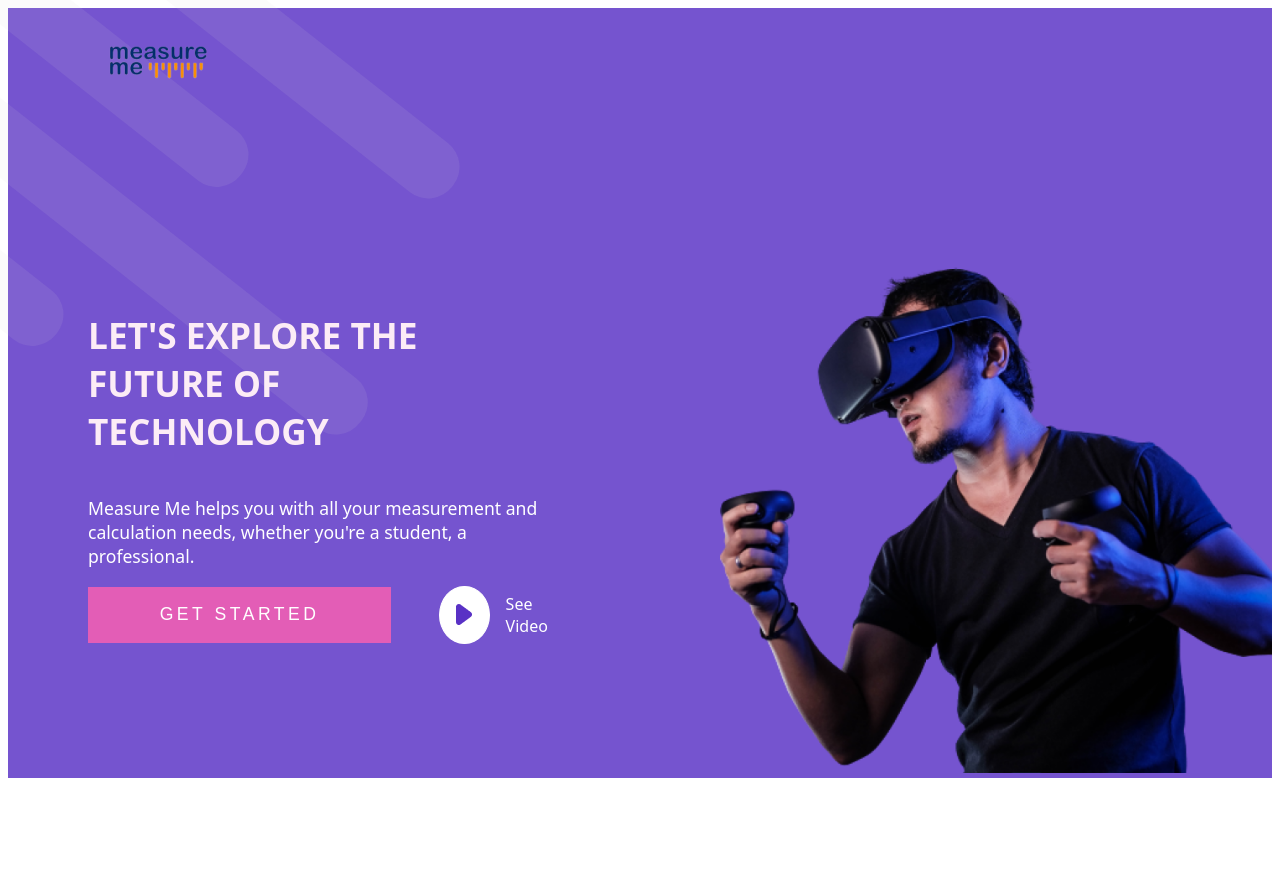
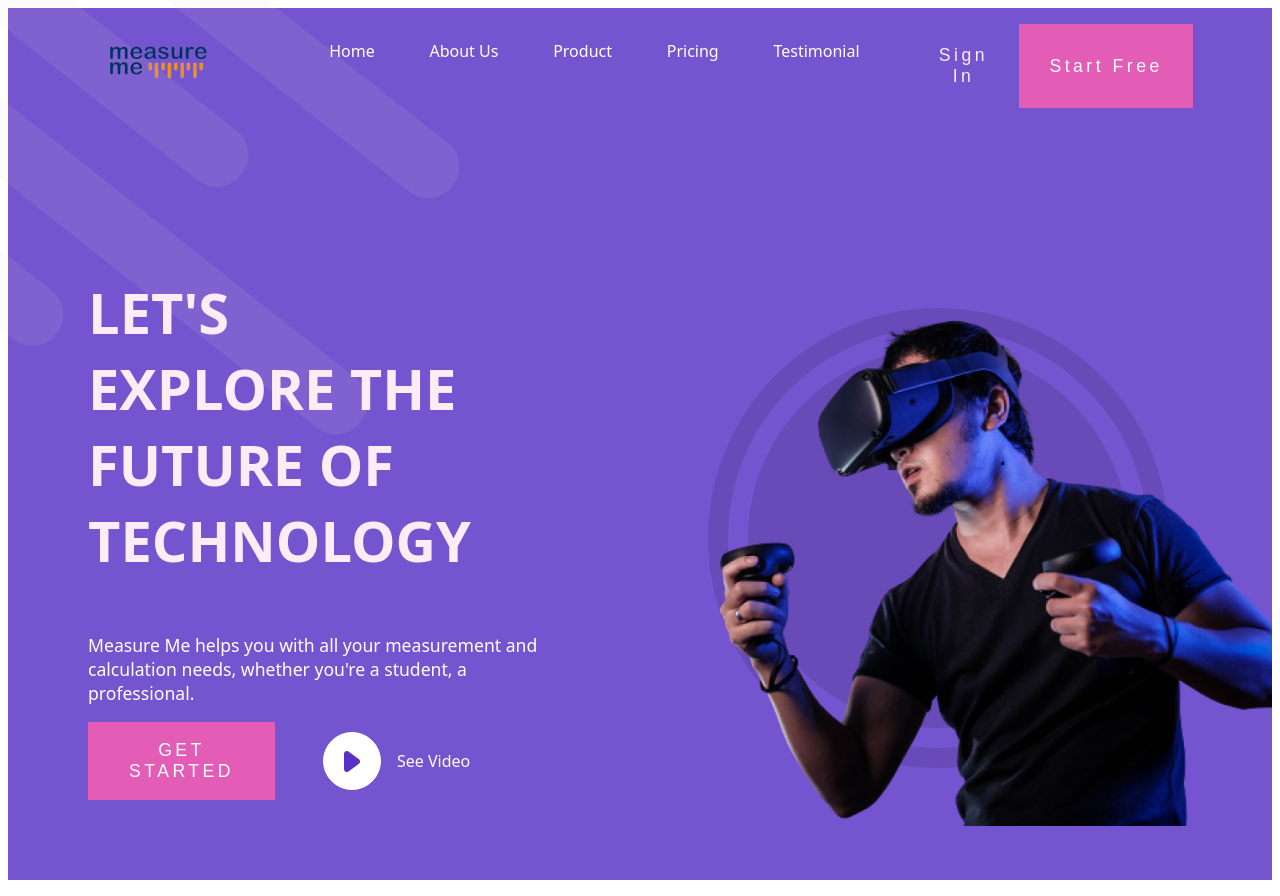
Before and after one commit to Din7598/work, a plain HTML site: page index.html in a window 1280 px wide. Shown: the top 896 px of the page. Drawn offline with Linux system fonts and the light colour scheme.

Commit message:
RESPONSIVE CHANGES

```diff
--- a/index.html
+++ b/index.html
@@ -24,6 +24,8 @@
             <div class="logo">
 
                 <img src="./img/Measure Me Logo.png" alt="measure-me-logo">
+
+
 
             </div>
 
@@ -86,7 +88,7 @@
                 <p class="specific">Measure Me helps you with all your measurement and calculation needs, whether you're a student, a professional.</p>
 
                 <div class="clique">
-                    <button type="submit" class="follow-up"><a href="#">GET STARTED</a></button>
+                    <button type="submit" class="follow-up starts"><a href="#">GET STARTED</a></button>
 
                     <div class="divide">
                         <a href="#" class="video-player"><img src="./img/Polygon 1.png" alt="video-player"></a>
@@ -101,17 +103,14 @@
 
             <div class="player2">
 
-                <svg class="circle">
-                    <circle r="220" cx="300" cy="300" fill="black"  class="round-1"></circle>
-                    <circle r="250" cx="300" cy="300" fill="transparent" stroke="black" stroke-width="20px" class="round-2"></circle>
-                </svg>
+
 
 
                 <img src="./img/unsplash_HI6gy-p-WBI.png" alt="play-button" class="var">
 
                 <svg class="mobile-circle">
-                    <circle r="150" cx="270" cy="270" fill="black"  class="round-4"></circle>
-                    <circle r="190" cx="270" cy="270" fill="transparent" stroke="black" stroke-width="20px" class="round-3"></circle>
+                    <circle r="190" cx="270" cy="270" fill="black"  class="round-4"></circle>
+                    <circle r="220" cx="270" cy="270" fill="transparent" stroke="black" stroke-width="20px" class="round-3"></circle>
                 </svg>
 
             </div>
--- a/main.css
+++ b/main.css
@@ -60,7 +60,8 @@ footer{
     background-color: var(--font-color);
 }
 
-/* TYPOGRAPHY */
+/*** TYPOGRAPHY ***/
+
 h1{
     font-size: var(--big-font);
     font-weight: var(--mid-weight);
@@ -104,6 +105,7 @@ a:hover{
     color: var(--passion-color);
 }
 
+@media screen and (max-width:821px) {
 
     .vr2{
         display: none;
@@ -115,6 +117,8 @@ a:hover{
 
     .key-links{
         display: none;
+    }
+
 }
 
 .mobile-screen{
@@ -239,11 +243,6 @@ a:hover{
 }
 
 
-
-
-
-
-
 a{
     text-decoration: none;
 }
@@ -277,9 +276,6 @@ header{
 
 }
 
-.circle{
-    display: none;
-}
 
 .mobile-circle{
     position: absolute;
@@ -522,6 +518,7 @@ header{
 .picture-this,.picture-this2{
     display: none;
 }
+
 .pictures,.pictures2{
     text-align: center;
     position: relative;
@@ -721,9 +718,6 @@ input:checked +label::after{
     color: var(--square2);
 }
 
-
-
-
 .container-carousal{
     position: relative;
     height: 100%;
@@ -806,12 +800,6 @@ input:checked +label::after{
     object-fit: contain;
 }
 
-
-
-
-
-
-
 .marks h2{
     color: var(--square2);
     text-align: center;
@@ -899,7 +887,7 @@ input:checked +label::after{
 
 /* Inbetweener */
 
-@media screen and (min-width:769px) and (max-width:820px) {
+@media screen and (min-width:768px) and (max-width:820px) {
 
     .large-screen{
         display: none;
@@ -914,10 +902,19 @@ input:checked +label::after{
 
 
 @media screen and (min-width:821px){
+
     .mobile-screen{
         display: none;
     }
 
+    .large-screen{
+        width: 80%;
+        z-index: 1;
+    }
+
+    .logo{
+        width: 20%;
+    }
     nav{
         display: flex;
         flex-flow: row nowrap;
@@ -934,10 +931,18 @@ input:checked +label::after{
         align-items: center;
         gap: 2em;
     }
+
     .list-links{
         text-decoration: none;
         color: var(--bg-color);
     }
+
+    .key-links{
+        display: flex;
+        width: 40%;
+
+    }
+
     .sign-up{
         background-color: transparent;
         padding: 1.2em ;
@@ -945,7 +950,9 @@ input:checked +label::after{
         border: none;
         letter-spacing: .2em;
         font-size: var(--mid-font);
-    }
+        width: 60%;
+    }
+
     .follow-up{
         background-color: var(--button);
         padding: 1em 1.2em;
@@ -954,10 +961,12 @@ input:checked +label::after{
         font-size: var(--mid-font);
         letter-spacing: .2em;
     }
+
     .follow-up a{
         text-decoration: none;
         color: var(--bg-color);
     }
+
     .hero{
         display: flex;
         flex-flow: row nowrap;
@@ -965,6 +974,7 @@ input:checked +label::after{
         align-items: center;
         gap: 2em;
     }
+
     .contain{
         padding: 5em;
         display: flex;
@@ -974,7 +984,13 @@ input:checked +label::after{
 
     }
 
-    /* outclass */
+    .classic-hero{
+        font-size: 3.5em;
+        font-weight: 630;
+    }
+
+    /*** outclass ***/
+
     .outclass-1{
         position: absolute;
         width: 62.11px;
@@ -1026,18 +1042,14 @@ input:checked +label::after{
         transform: rotate(-51.74deg);
     }
 
-    .circle, circle{
-        position: absolute;
-        top: 15em;
-        right: 5em;
-        width: 600px;
-        height: 800px;
+    .mobile-circle{
+        position: absolute;
+        top: 10%;
+        right: 0;
+        width: 100%;
+        height: 100%;
         z-index: 1;
-        opacity: .3;
-    }
-
-    .mobile-circle{
-        display: none;
+        opacity: .1;
     }
 
     .classic-hero{
@@ -1059,6 +1071,11 @@ input:checked +label::after{
         gap: 3em;
 
     }
+
+    .starts{
+        width: 40%;
+    }
+
     .v-player{
         display: flex;
         flex-flow: row nowrap;
@@ -1068,6 +1085,8 @@ input:checked +label::after{
         text-decoration: none;
         color: var(--bg-color);
     }
+
+
     .video-player{
         display: flex;
         justify-content: center;
@@ -1114,6 +1133,7 @@ input:checked +label::after{
         border-radius: 50%;
 
     }
+
     .align-vr{
         background-color: var(--sub-bg);
     }
@@ -1128,12 +1148,17 @@ input:checked +label::after{
         right: 35%;
         border-radius: 50%;
         background-color: var(--button);
+        padding: 3em;
+    }
+    .align-vr,.align-vr2,.align-vr3{
+        padding: 3em;
     }
 
     .vr-tool,.vr-tool2,.vr-tool3{
 
         padding: 2em;
     }
+
     .vr-tool3{
         width: 110px;
         height: 93px;
@@ -1180,7 +1205,8 @@ input:checked +label::after{
          */
     }
 
-    .pictures, .pictures2{
+
+    .picture-this2, .pictures2{
         display: none;
     }
 
```
Lines whose indentation alone changed are shown as unchanged.
